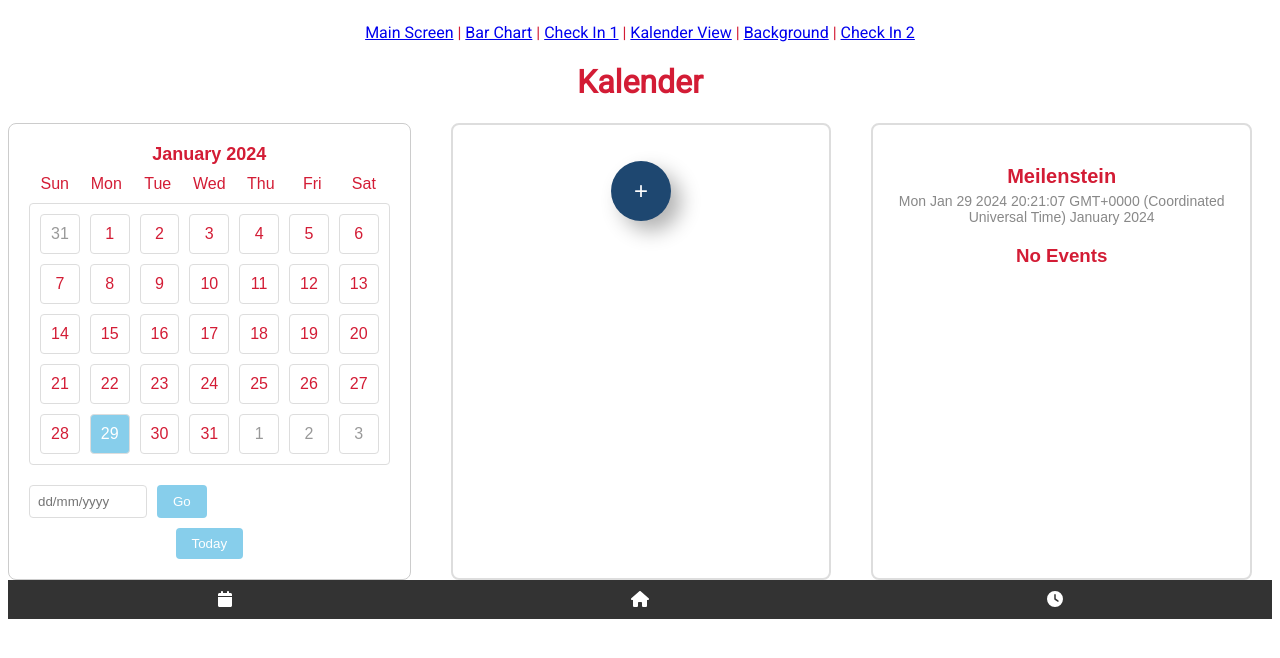
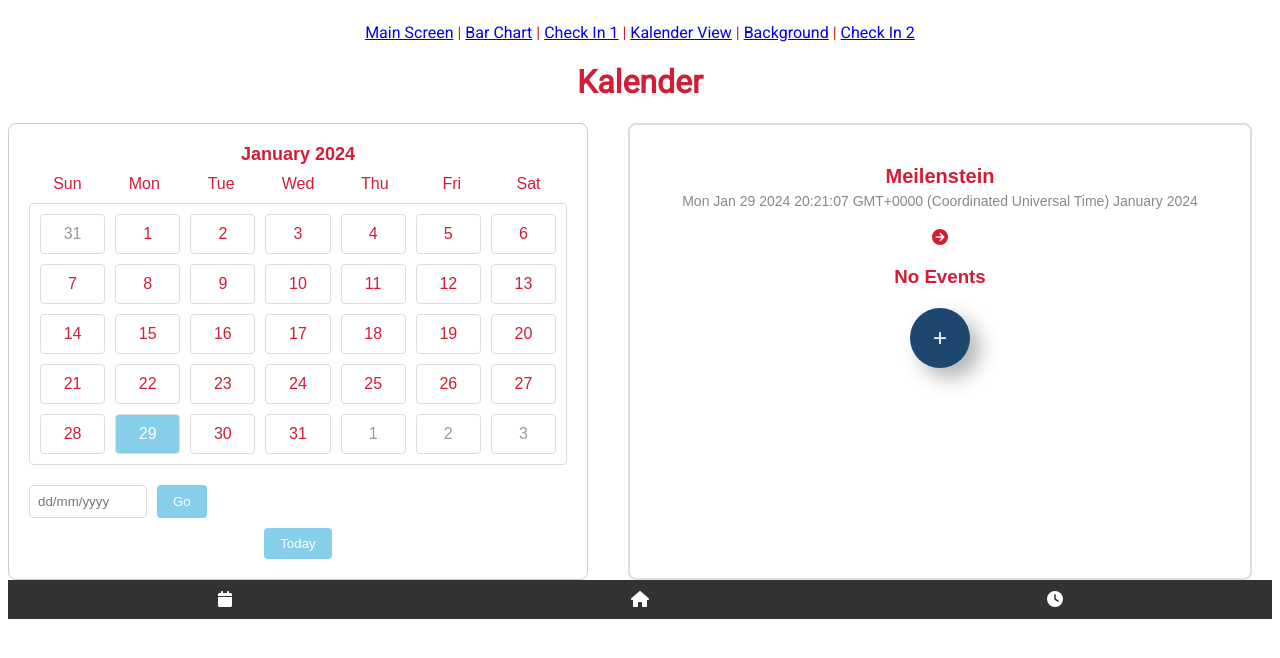
Before and after one commit to Damagefish/Reflektierte-Techniknutzung, a Vue app: page /KalenderView in a window 1280 px wide. Shown: the top 658 px of the page. Built offline with nearby package versions, Linux system fonts and the light colour scheme.

Commit message:
kalendercomp added

```diff
--- a/src/components/KalenderComp.vue
+++ b/src/components/KalenderComp.vue
@@ -28,12 +28,13 @@
 
         </div>
       </div>
-
-
-      <div class="middle">
-        <p>{{ getAspirationFromStore }}</p>
-         <p>{{ getIstZustandFromStore }}</p>
-
+      <div class="right">
+        <div class="today-date">
+          <div class="event-day"></div>
+          <div class="event-date"></div>
+          <font-awesome-icon :icon="['fas', 'circle-arrow-right']" @click = "$router.push('/MainScreen')"/>
+        </div>
+        <div class="events"></div>
         <button class="add-event">
             <i class="fas fa-plus"></i>
             </button>
@@ -49,7 +50,7 @@
 
             <div class="add-event-body">
             <div class="add-event-input">
-    <input type="text" placeholder="Meilenstein Name" class="event-name" />
+            <input type="text" placeholder="Meilenstein Name" class="event-name" v-model="meilensteinInput"/>
            </div>
 
              <div class="add-event-input">
@@ -60,27 +61,15 @@
               <input type="text" placeholder="Event Time To" class="event-time-to" />
               </div>
 
-  <!-- New input field -->
+
                  <div class="add-event-input">
-    <input type="text" placeholder="Ziel zum erreichen des Meilensteins" class="another-input" />
+                 <input type="text" placeholder="Ziel zum erreichen des Meilensteins" class="another-input" v-model="zielInput" />
                     </div>
                       </div>
                      <div class="add-event-footer">
-              <button class="add-event-btn">Add Event</button>
+                      <button @click="updateStoreValues" class="add-event-btn">Add Event</button>
                      </div>
                       </div>
-      </div>
-
-
-
-
-
-      <div class="right">
-        <div class="today-date">
-          <div class="event-day"></div>
-          <div class="event-date"></div>
-        </div>
-        <div class="events"></div>
       </div>
     </div>
   </div>
@@ -122,8 +111,10 @@ export default {
       addEventFrom: null,
       addEventTo: null,
       addEventSubmit: null,
-
-
+      showDropdown: false,
+      aspirationOptions: ["Option 1", "Option 2", "Option 3"],
+      zielInput: '',
+      meilensteinInput: '',
 
       today: new Date(),
       activeDay: null,
@@ -285,6 +276,7 @@ documentClick(e) {
 },
 
 
+
 gotoDate() {
   const dateArr = this.dateInput.value.split("/");
 
@@ -330,7 +322,7 @@ addEventSubmitHandler() {
           {
             title: title,
             time: `${from} - ${to}`,
-            anotherInput: anotherInput, // Include the new input field value in the events
+            anotherInput: anotherInput,
           },
         ],
       };
@@ -422,20 +414,19 @@ addEventSubmitHandler() {
 
   console.log("Day Index:", dayIndex);
 
-  // Überprüfen, ob der Index im gültigen Bereich liegt
   if (dayIndex >= 0 && dayIndex < daysOfWeek.length) {
     return daysOfWeek[dayIndex];
   } else {
-    // Fallback-Wert, wenn der Index ungültig ist
+
     return "Invalid Day";
   }
 },
 
 getActiveDay(date) {
   const day = new Date(this.year, this.month, date);
-  let dayIndex = day.getDay(); // Werte von 0 (Sonntag) bis 6 (Samstag)
+  let dayIndex = day.getDay();
 
-  // Anpassung des Index, damit 0 (Sonntag) zu 6 wird, 1 (Montag) zu 0, usw.
+
   dayIndex = (dayIndex === 0) ? 6 : (dayIndex - 1);
 
   const dayName = this.getDayName(dayIndex);
@@ -445,9 +436,8 @@ getActiveDay(date) {
   console.log("Date:", date);
   console.log("Day Name:", dayName);
 
-  // Überprüfen, ob das eventDay-Element vorhanden ist
   if (this.eventDay) {
-    this.eventDay.innerText = `Meilenstein`; // Hier können Sie Ihren eigenen Text setzen
+    this.eventDay.innerText = `Meilenstein`;
   }
 
   this.eventDate.innerHTML = `${date} ${this.months[this.month]} ${this.year}`;
@@ -483,6 +473,22 @@ getActiveDay(date) {
       this.addEventTitle.value = "";
       this.addEventFrom.value = "";
       this.addEventTo.value = "";
+    },
+
+    toggleDropdown() {
+      this.showDropdown = !this.showDropdown;
+    },
+
+     updateStoreValues() {
+
+    this.$store.commit('setMeilensteinInput', this.meilensteinInput);
+    this.$store.commit('setZielInput', this.zielInput);
+  },
+
+    selectAspiration(aspiration) {
+
+      this.$store.commit('setAspiration', aspiration);
+      this.showDropdown = false;
     }
 
   },
@@ -786,15 +792,25 @@ getActiveDay(date) {
   .middle {
   flex: 1;
   margin: 0 20px;
-  border: 2px solid #ddd; /* Rahmenstil anpassen */
+  border: 2px solid #ddd;
   border-radius: 8px;
   padding: 20px;
 }
 .right {
   flex: 1;
   margin: 0 20px;
-  border: 2px solid #ddd; /* Rahmenstil anpassen */
+  border: 2px solid #ddd;
   border-radius: 8px;
   padding: 20px;
 }
+.store-data {
+    border: 2px solid #87ceeb;
+    border-radius: 8px;
+    padding: 10px;
+    margin-bottom: 20px;
+  }
+
+  .store-data p {
+    margin: 0;
+  }
 </style>
```
Lines whose indentation alone changed are shown as unchanged.
